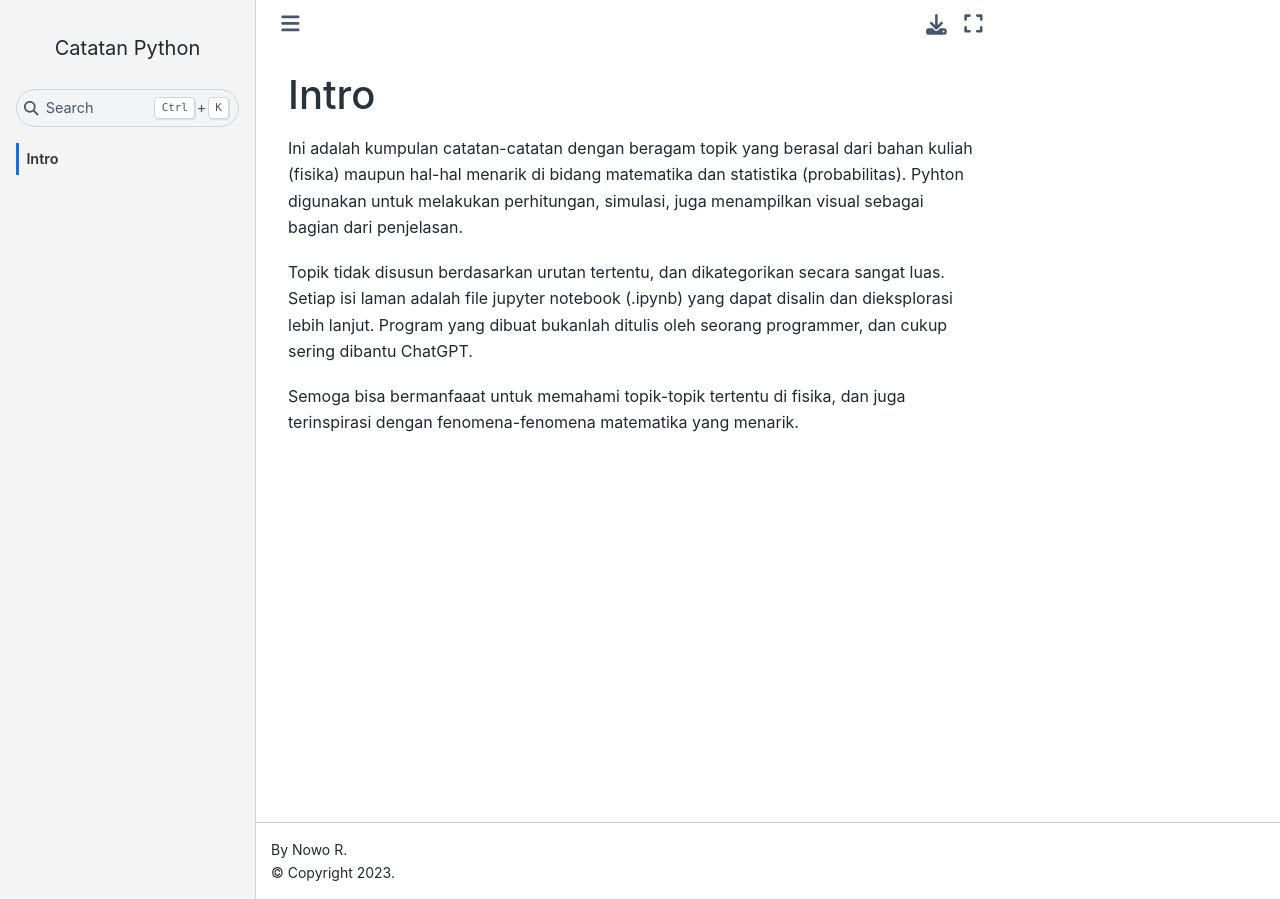
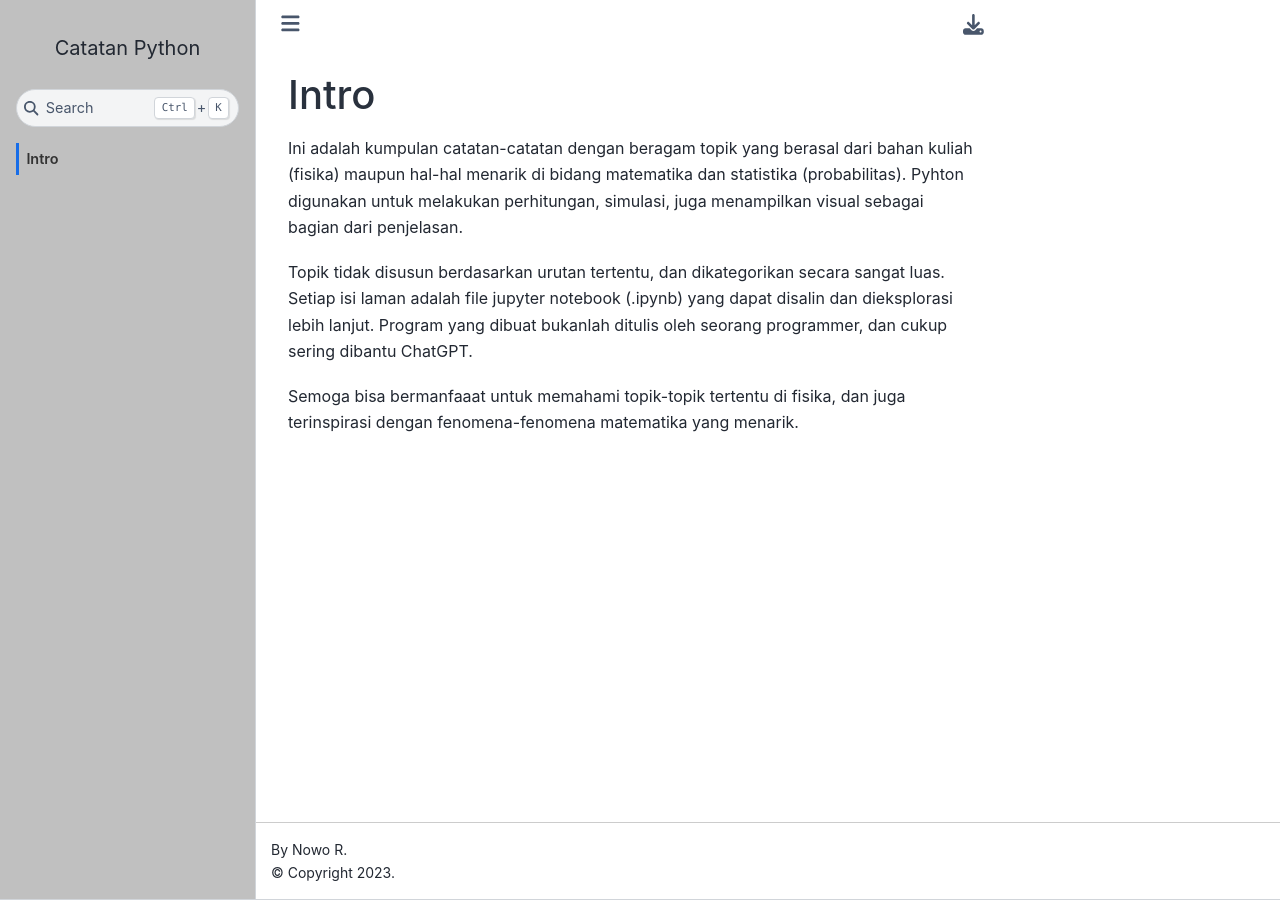
Before and after one commit to noworiv/pynotes, a Jupyter Book: the page built from intro.md, in a window 1280 px wide. Built offline with Jupyter Book 1.0.4 settings and Sphinx 7.4.7 and the Sphinx Book theme 1.1.4, drawn with Linux system fonts in a browser that asks for light colours; pages that are not in the unit, such as notebooks, are missing from menus.

Commit message:
Change sidebar background and hide fullscreen buttons
Updated sidebar background color to a darker grey and removed fullscreen buttons from the UI.

```diff
--- a/_static/custom.css
+++ b/_static/custom.css
@@ -1,11 +1,11 @@
 /* Change sidebar background */
 .bd-sidebar {
-    background-color: #f4f4f4 !important;   /* light grey */
+    background-color: #c0c0c0 !important;   /* light grey */
 }
 
 /* Sidebar sub-sections */
 .bd-sidebar .nav {
-    background-color: #f4f4f4 !important;
+    background-color: #c0c0c0 !important;
 }
 
 /* Sidebar links: optional improvements */
@@ -22,3 +22,36 @@ button.fullscreen-button,
 button#theme-switch {
     display: none !important;
 }
+
+/* ---------------------------------------------------------
+   REMOVE ALL FULLSCREEN BUTTONS
+   --------------------------------------------------------- */
+
+/* Toolbar fullscreen button */
+button.fullscreen-button {
+    display: none !important;
+}
+
+/* Variant used in some Jupyter-Book builds */
+.btn-fullscreen,
+button.btn-fullscreen,
+button.btn.btn-sm.btn-fullscreen-button {
+    display: none !important;
+}
+
+/* Another variant */
+.fullscreen-btn,
+button.fullscreen-btn {
+    display: none !important;
+}
+
+/* Buttons added by some Sphinx extensions */
+.togglebutton.fullscreen,
+button.togglebutton.fullscreen {
+    display: none !important;
+}
+
+/* Any element that tries to trigger fullscreen */
+*[data-toggle="fullscreen"] {
+    display: none !important;
+}
```
